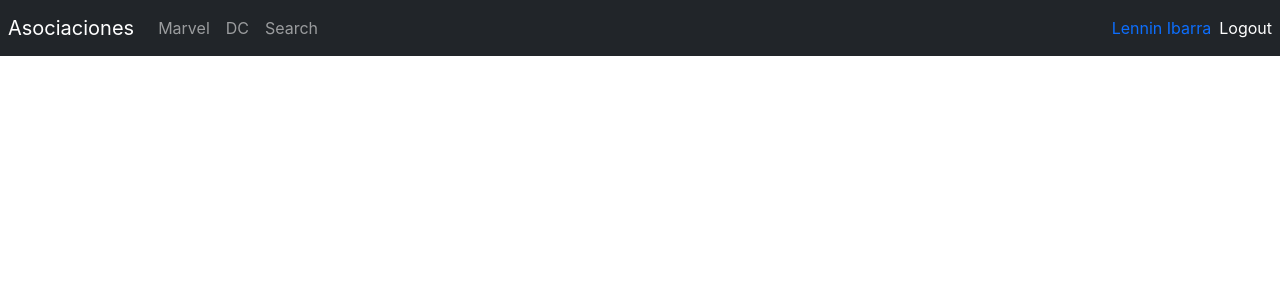
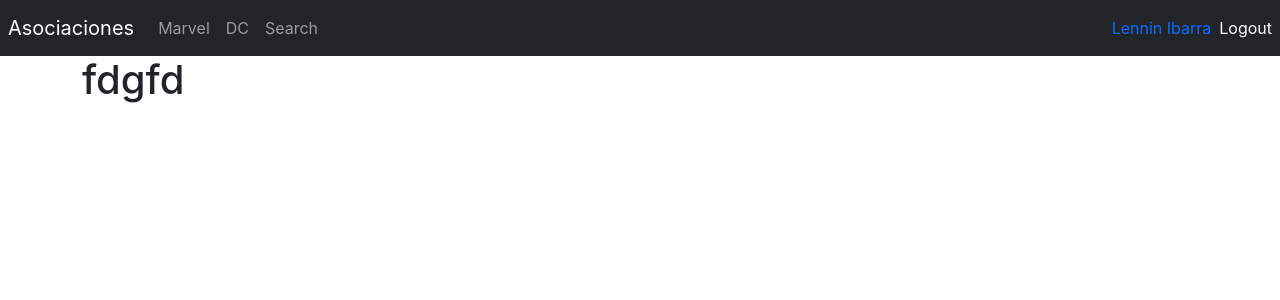
Before and after one commit to lenninIbarrraGonzalez/heroes-typescript, a React (Create React App) app: page /hero/marvel-captain in a window 1280 px wide. Shown: the top 300 px of the page. Built offline with nearby package versions, Linux system fonts and the light colour scheme.

Commit message:
feature/creando helper para busqueda por id

```diff
--- a/src/heroes/components/HeroCard.tsx
+++ b/src/heroes/components/HeroCard.tsx
@@ -6,8 +6,6 @@
     hero;
 
   const heroImageUrl = `/assets/heroes/${id}.jpg`;
-
-  console.log(heroImageUrl);
 
   return (
     <div className="col">
--- a/src/heroes/components/HeroList.tsx
+++ b/src/heroes/components/HeroList.tsx
@@ -10,8 +10,6 @@
 export const HeroList: React.FC<HeroListProps> = ({ publisher }) => {
   const heroes: Hero[] = getHeroesByPublisher(publisher);
 
-  console.log(heroes);
-
   return (
     <div className="row rows-cols-1 row-cols-md-3 g-3">
       {heroes.map((hero) => (
--- /dev/null
+++ b/src/heroes/helpers/getHeroById.tsx
@@ -0,0 +1,6 @@
+import { heroes } from '../data/heroes';
+import { Hero } from '../interfaces/Hero';
+
+export const getHeroById = (id: string): Hero | undefined => {
+  return heroes.find((hero) => hero.id === id);
+};
--- a/src/heroes/helpers/index.tsx
+++ b/src/heroes/helpers/index.tsx
@@ -1 +1,2 @@
 export * from './getByHeroesByPublisher';
+export * from './getHeroById';
--- a/src/heroes/pages/HeroPage.tsx
+++ b/src/heroes/pages/HeroPage.tsx
@@ -1,3 +1,16 @@
+import { Navigate, useParams } from 'react-router-dom';
+import { getHeroById } from '../helpers';
+
 export const HeroPage = () => {
-  return <h1>HeroPage</h1>;
+  const { id } = useParams();
+
+  const hero = getHeroById(id ?? '');
+
+  if (!hero) {
+    return <Navigate to="/marvel" />;
+  }
+
+  console.log(hero);
+
+  return <h1>fdgfd</h1>;
 };
--- a/src/heroes/routes/HeroesRoutes.tsx
+++ b/src/heroes/routes/HeroesRoutes.tsx
@@ -11,7 +11,7 @@
           <Route path="marvel" element={<MarvelPage />} />
           <Route path="dc" element={<DcPage />} />
           <Route path="search" element={<SearchPage />} />
-          <Route path="hero" element={<HeroPage />} />
+          <Route path="hero/:id" element={<HeroPage />} />
 
           <Route path="/" element={<Navigate to="/marvel" />} />
         </Routes>
```
